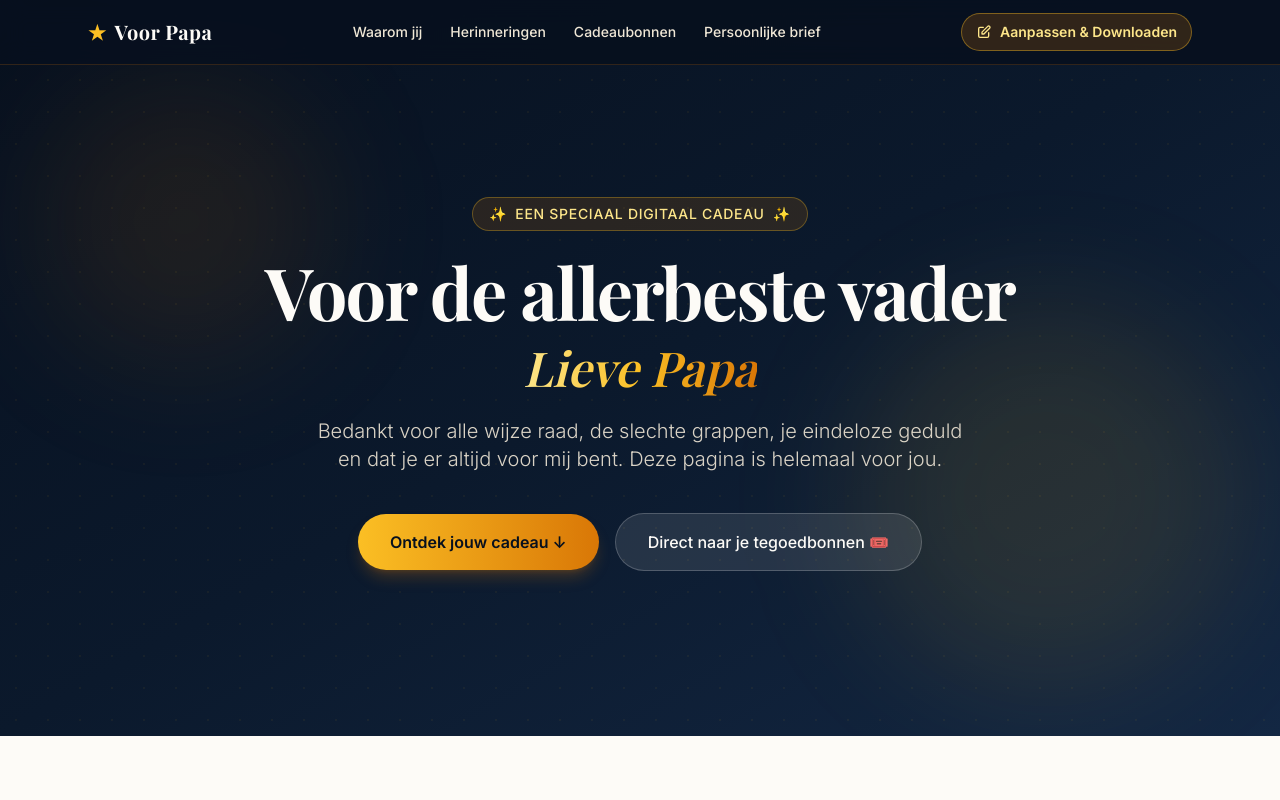
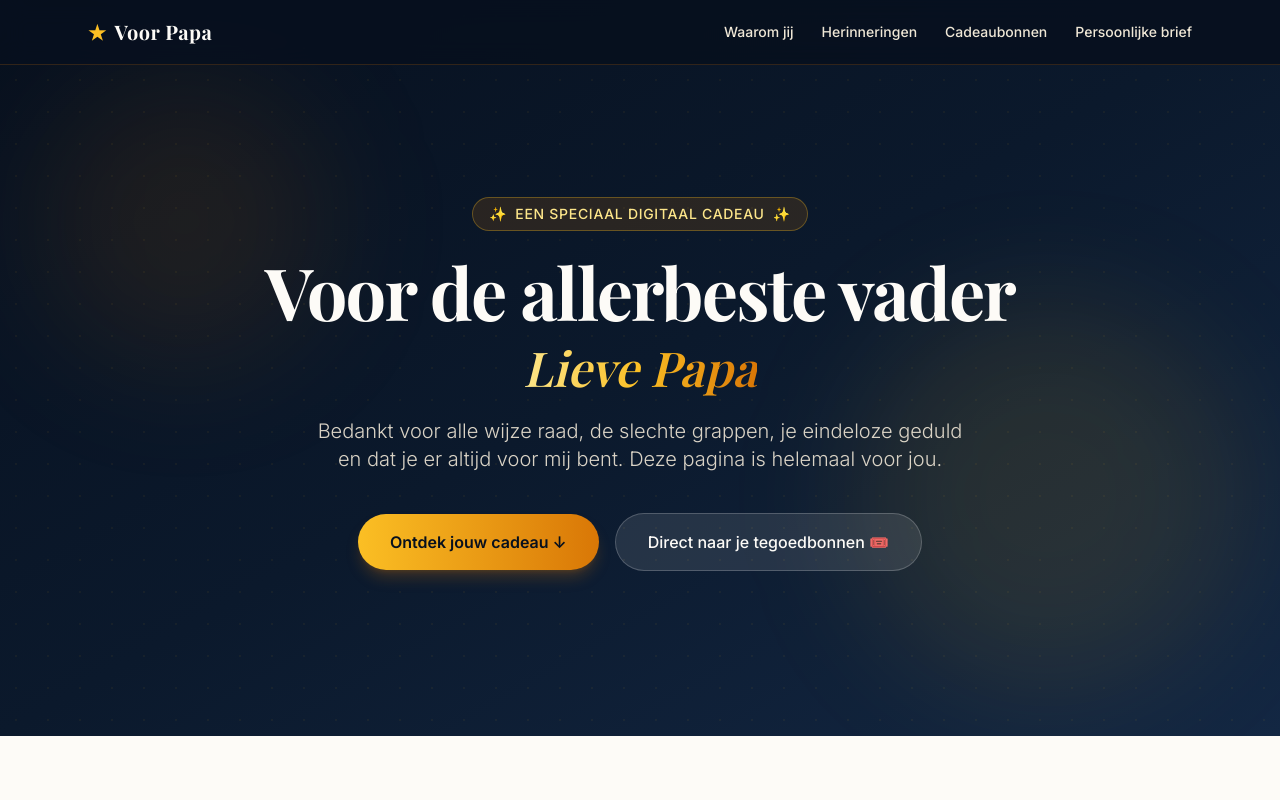
Before and after one commit to Jesseadmiraal/papa, a plain HTML site: page index.html in a window 1280 px wide. Shown: the top 800 px of the page. Drawn offline with nearby package versions, Linux system fonts and the light colour scheme; a web font is replaced by a local one.

Commit message:
Remove edit button and adjustment instructions
Removed edit button and related instructions from the footer.

```diff
--- a/index.html
+++ b/index.html
@@ -746,11 +746,6 @@ url:e,reason:"blocked_domain_not_allowlisted"},b.parentOrigin);throw new DOMExce
                 <a href="#brief" class="hover:text-gold-400 transition-colors">Persoonlijke brief</a>
             </div>
 
-            <div class="flex items-center gap-2">
-                <button onclick="toggleEditModal(true)" id="edit-mode-btn" title="Pas teksten en foto's aan en download voor GitHub Pages" class="inline-flex items-center gap-2 px-3.5 py-2 rounded-full text-xs sm:text-sm font-semibold bg-gold-500/20 text-gold-300 border border-gold-400/40 hover:bg-gold-500 hover:text-navy-950 transition-all cursor-pointer">
-                    <svg class="w-4 h-4" fill="none" stroke="currentColor" viewBox="0 0 24 24"><path stroke-linecap="round" stroke-linejoin="round" stroke-width="2" d="M11 5H6a2 2 0 00-2 2v11a2 2 0 002 2h11a2 2 0 002-2v-5m-1.414-9.414a2 2 0 112.828 2.828L11.828 15H9v-2.828l8.586-8.586z"></path></svg>
-                    <span>Aanpassen &amp; Downloaden</span>
-                </button>
             </div>
         </div>
     </nav>
@@ -1138,7 +1133,6 @@ PS: De kerstdiner-cadeaubon moeten we even met mama afspreken wanneer we dat gaa
     <footer class="bg-navy-950 border-t border-white/10 text-cream-200/60 py-8 px-4 text-center text-sm">
         <p>Met liefde gemaakt speciaal voor <span id="footer-dad-name" class="text-gold-400 font-medium">Papa</span> ❤️</p>
         <p class="mt-2 text-xs text-cream-200/40">
-            Wil je teksten of foto's aanpassen? Klik rechtsboven op <button onclick="toggleEditModal(true)" class="underline hover:text-gold-300 cursor-pointer">Aanpassen &amp; Downloaden</button>.
         </p>
     </footer>
 
```
